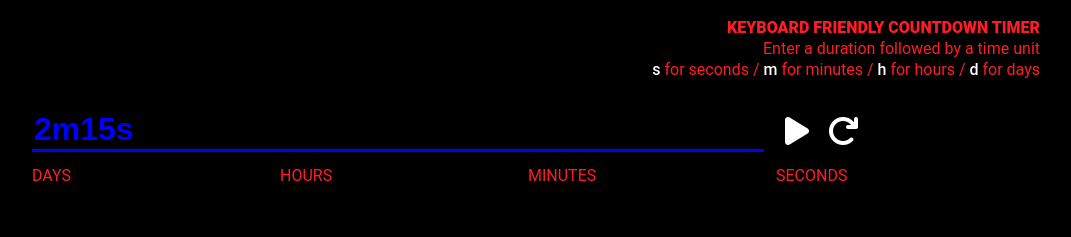
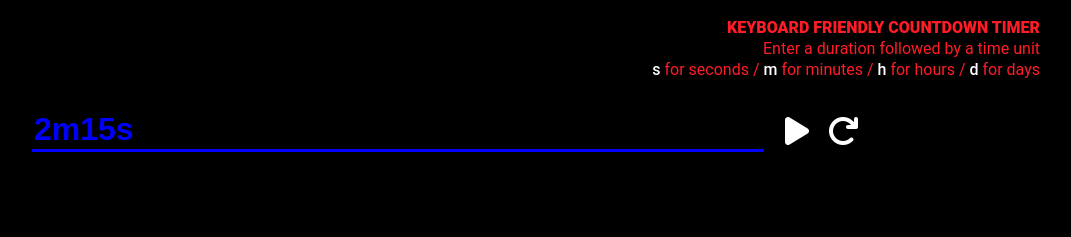
Before and after one commit to niiccolas/run-jsc, a website: page index.html in a window 1280 px wide. Shown: the whole page, without its empty margins (112-1183 px from the left). Drawn offline with Linux system fonts and the light colour scheme.

Commit message:
Add time unit titles fade-in behaviour

```diff
--- a/assets/js/main.js
+++ b/assets/js/main.js
@@ -56,6 +56,9 @@ function launchTimer() {
   // Reset display
   document.querySelector('#time-input').style.background = 'black';
   document.querySelector('body').classList.remove('countdown-over');
+  // Reveal rows titles
+  var vues = document.getElementsByClassName('vue-row')
+  Array.from(vues).forEach( vue => vue.classList.add('reveal'));
 
   const timeCurrent = Date.now();
   const timeDelta   = timeTarget - timeCurrent;
--- a/index.html
+++ b/index.html
@@ -49,19 +49,19 @@
         </div> <!-- #user-input div end-->
 
         <div id="vue">
-          <div class="vue-row">
+          <div class="vue-row hide">
             <div>Days</div>
             <div class="vue-row vue-count" id="days"></div>
           </div>
-          <div class="vue-row">
+          <div class="vue-row hide">
             <div>Hours</div>
             <div class="vue-row vue-count" id="hours"></div>
           </div>
-          <div class="vue-row">
+          <div class="vue-row hide">
             <div>Minutes</div>
             <div class="vue-row vue-count" id="minutes"></div>
           </div>
-          <div class="vue-row">
+          <div class="vue-row hide">
             <div>Seconds</div>
             <div class="vue-row vue-count" id="seconds"></div>
           </div>
```
